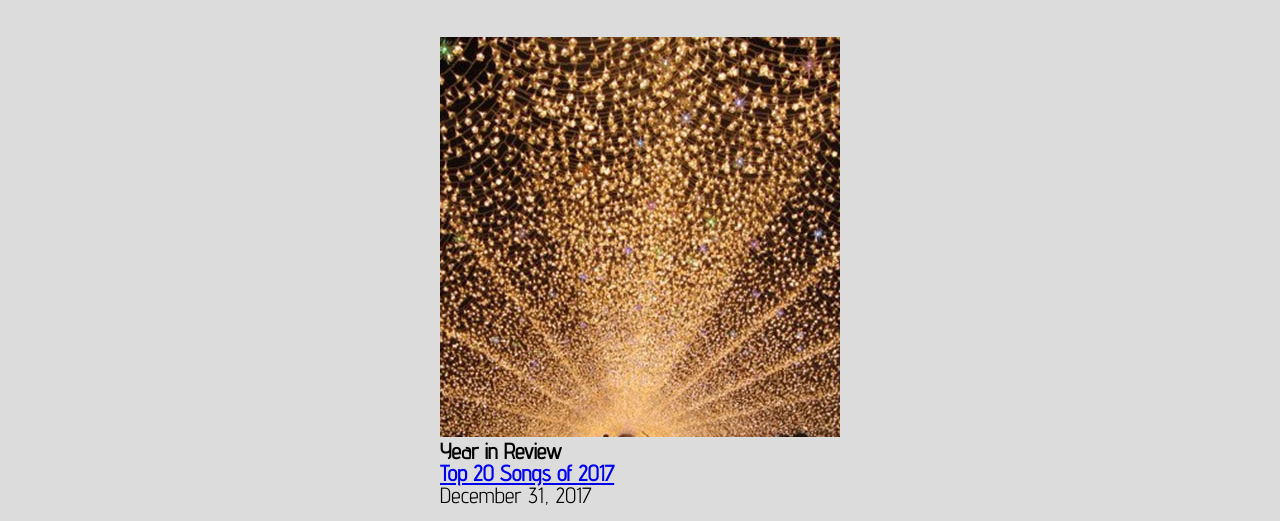
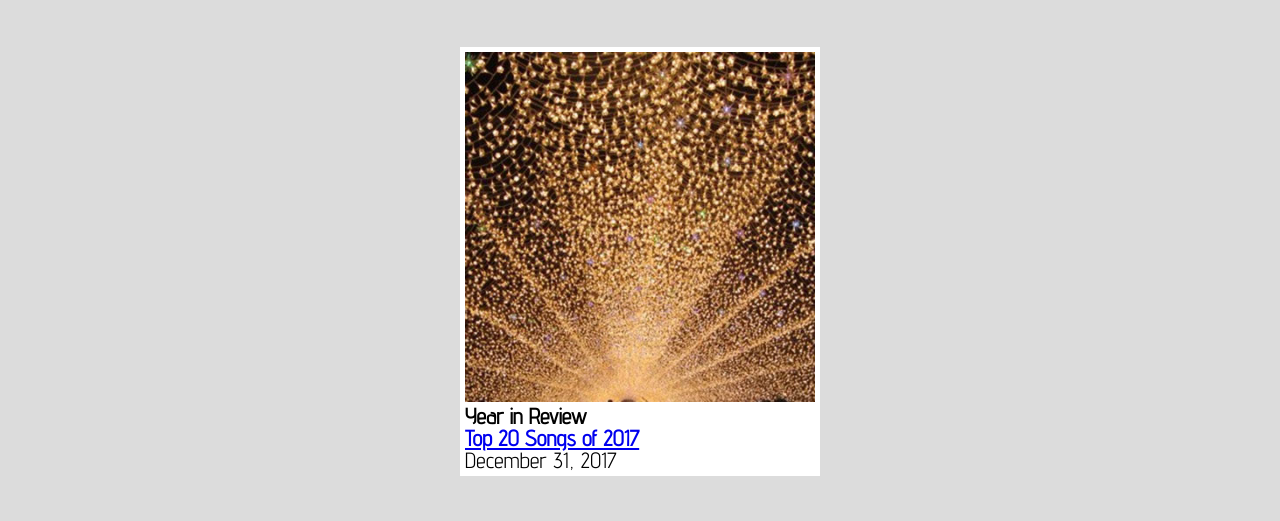
Before and after one commit to meglynst/responsive, a plain HTML site: page bestof.html in a window 1280 px wide. Shown: the part 279-800 px from the top of the page. Drawn offline with Linux system fonts and the light colour scheme.

Commit message:
Add files via upload

```diff
--- a/bestof.html
+++ b/bestof.html
@@ -31,7 +31,7 @@
 <h1>◃BEST OF THE BEST▹</h1>
 
 <div class = "list-content">
-	<section><img src = "image/review_filler.jpg" alt = "gold lights representing nonreview content"/>
+	<section class = "hp-content"><img src = "image/review_filler.jpg" alt = "gold lights representing nonreview content"/>
 		<h2>Year in Review</h2>
 		<h3><a href = "top20of2017.html">Top 20 Songs of 2017</a></h3>
 		December 31, 2017
```
